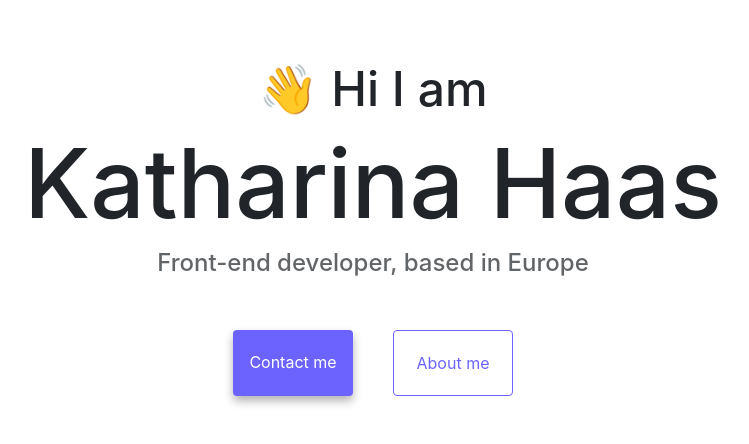
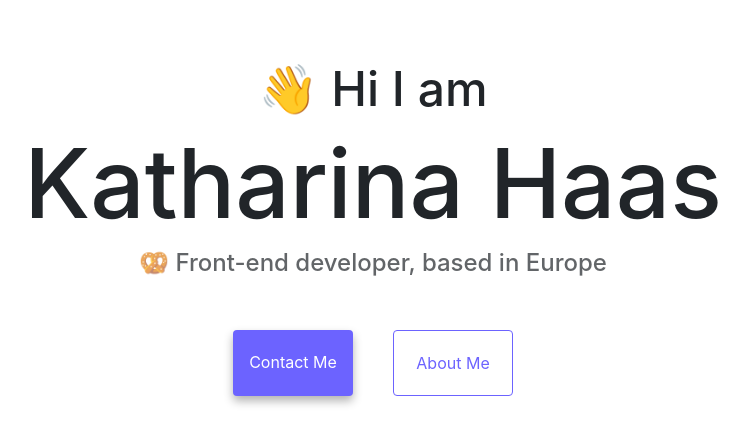
Before and after one commit to haka1013/Portfolio, a plain HTML site: page index.html in a window 1280 px wide. Shown: the whole page, without its empty margins (267-1016 px from the left). Drawn offline with nearby package versions, Linux system fonts and the light colour scheme.

Commit message:
Capitalize links + added pretzel emoji

```diff
--- a/index.html
+++ b/index.html
@@ -18,7 +18,7 @@
   <body>
     <h2>👋 Hi I am</h2>
     <h1>Katharina Haas</h1>
-    <h3>Front-end developer, based in Europe</h3>
+    <h3>🥨 Front-end developer, based in Europe</h3>
     <br />
     <div class="buttons">
       <a href="about.html#contact-info" class="button contact-me">Contact me</a>
--- a/src/style.css
+++ b/src/style.css
@@ -42,6 +42,7 @@ p {
   width: 120px;
   text-align: center;
   border-radius: 4px;
+  text-transform: capitalize;
 }
 
 .button:hover {
```
